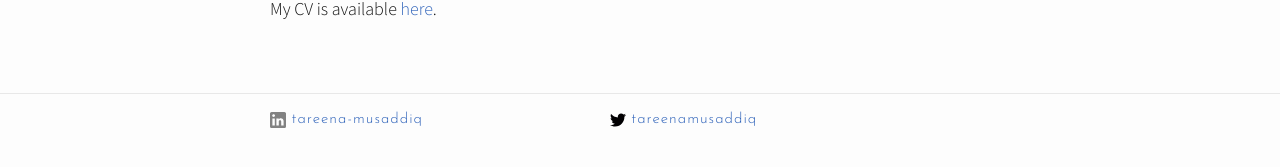
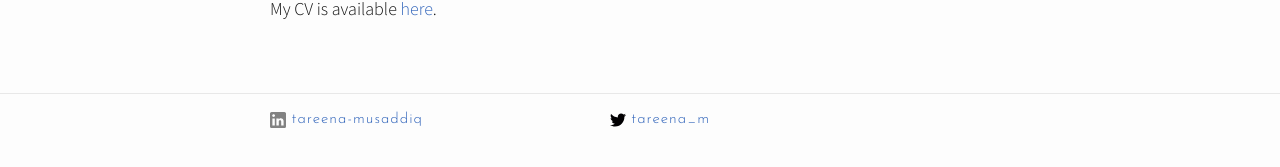
Before and after one commit to tareena/tareena.github.io, a Jekyll site: the page built from 1-about.md, in a window 1280 px wide. Shown: the part 561-728 px from the top of the page. Built offline with Jekyll 4.4.1, drawn with Linux system fonts in a browser that asks for light colours; nearby versions of some CDN libraries.

Commit message:
Fix Twitter handle

```diff
--- a/_config.yml
+++ b/_config.yml
@@ -12,7 +12,7 @@ description: tmusaddiq1@gsu.edu
 baseurl: "" # the subpath of your site, e.g. /blog
 github_username:  tareena
 linkedin_username: tareena-musaddiq
-twitter_username: tareenamusaddiq
+twitter_username: tareena_m
 
 # Build settings
 markdown: kramdown
```
